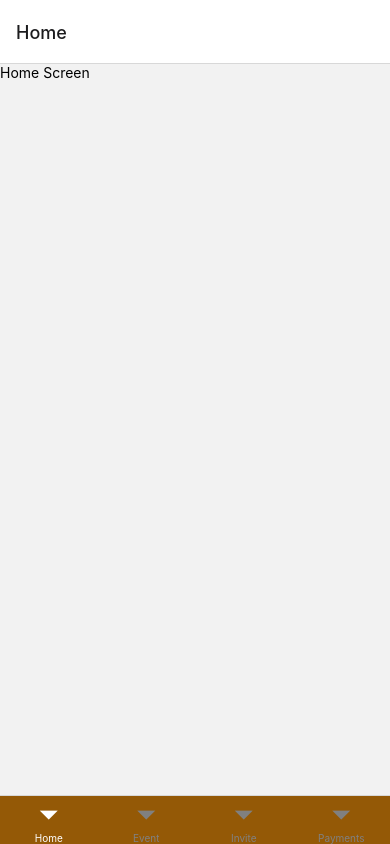
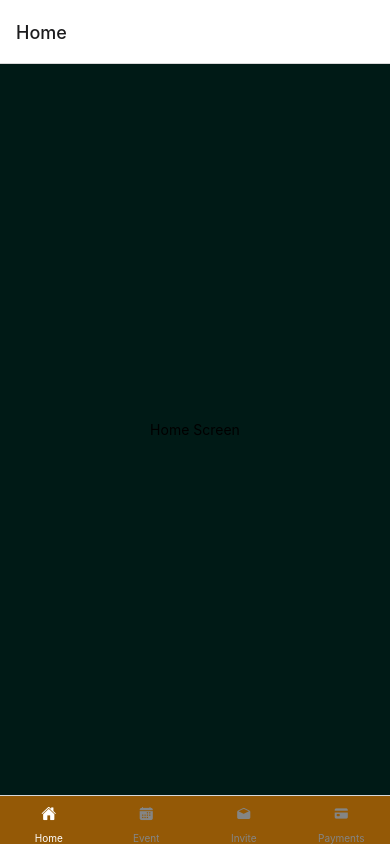
Before and after one commit to mutie-ops/club, a React Native app: screen /Home in a window 390 px wide. Built offline with nearby package versions, Linux system fonts and the light colour scheme.

Commit message:
make this changes

```diff
--- a/App.js
+++ b/App.js
@@ -3,6 +3,7 @@ import CreateAccout from './pages/createAccount';
 import {NavigationContainer} from '@react-navigation/native';
 import { createNativeStackNavigator } from '@react-navigation/native-stack';
 import { createBottomTabNavigator } from '@react-navigation/bottom-tabs';
+import Ionicons from '@expo/vector-icons/Ionicons';
 import OnBoarding from './pages/OnBoarding';
 import Home from './pages/Home';
 import Event from "./pages/Event";
@@ -17,23 +18,31 @@ function HomeTabs() {
   return (
     <Tab.Navigator screenOptions={{
       tabBarActiveTintColor:'white',
-      tabBarInactiveTintColor:'grey',
+      tabBarInactiveTintColor:'#848585',
       tabBarActiveBackgroundColor:'#945906',
       tabBarInactiveBackgroundColor:'#945906'
+
 
     }}>
 
       <Tab.Screen name="Home" component={Home}  options={{
-                headerShown: false
+                headerShown: false,
+
+                tabBarIcon:({color})=> <Ionicons name='home' size={15} color={color} />
+
               }}/>
       <Tab.Screen name="Event" component={Event}  options={{
-                headerShown: false
+                headerShown: false,
+                tabBarIcon:({color})=> <Ionicons name='calendar' size={15} color={color}/>
               }}/>
       <Tab.Screen name="Invite" component={Invite} options={{
-                 headerShown: false
+                 headerShown: false,
+                 tabBarIcon:({color})=> <Ionicons name='mail-open' size={15} color={color}/>
               }} />
       <Tab.Screen name="Payments" component={Payments} options={{
-                headerShown: false
+                headerShown: false,
+                tabBarIcon:({color})=> <Ionicons name='card' size={15} color={color}/>,
+
               }} />
     </Tab.Navigator>
   );
--- a/pages/Home.jsx
+++ b/pages/Home.jsx
@@ -9,7 +9,7 @@ function Home(){
 
 const home =
 
-    <View>
+    <View style={styles.HomeContainer}>
         <Text>Home Screen</Text>
     </View>
 
```
